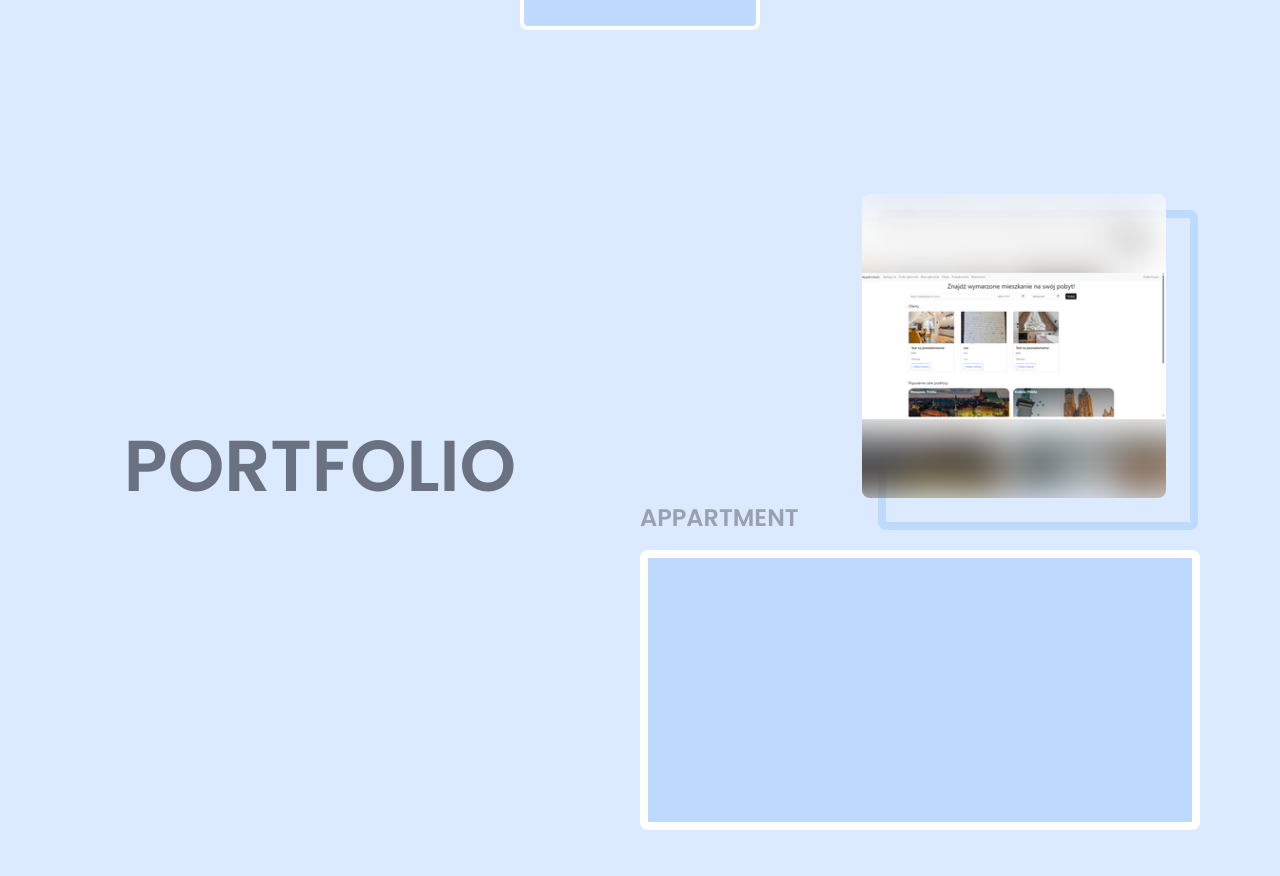
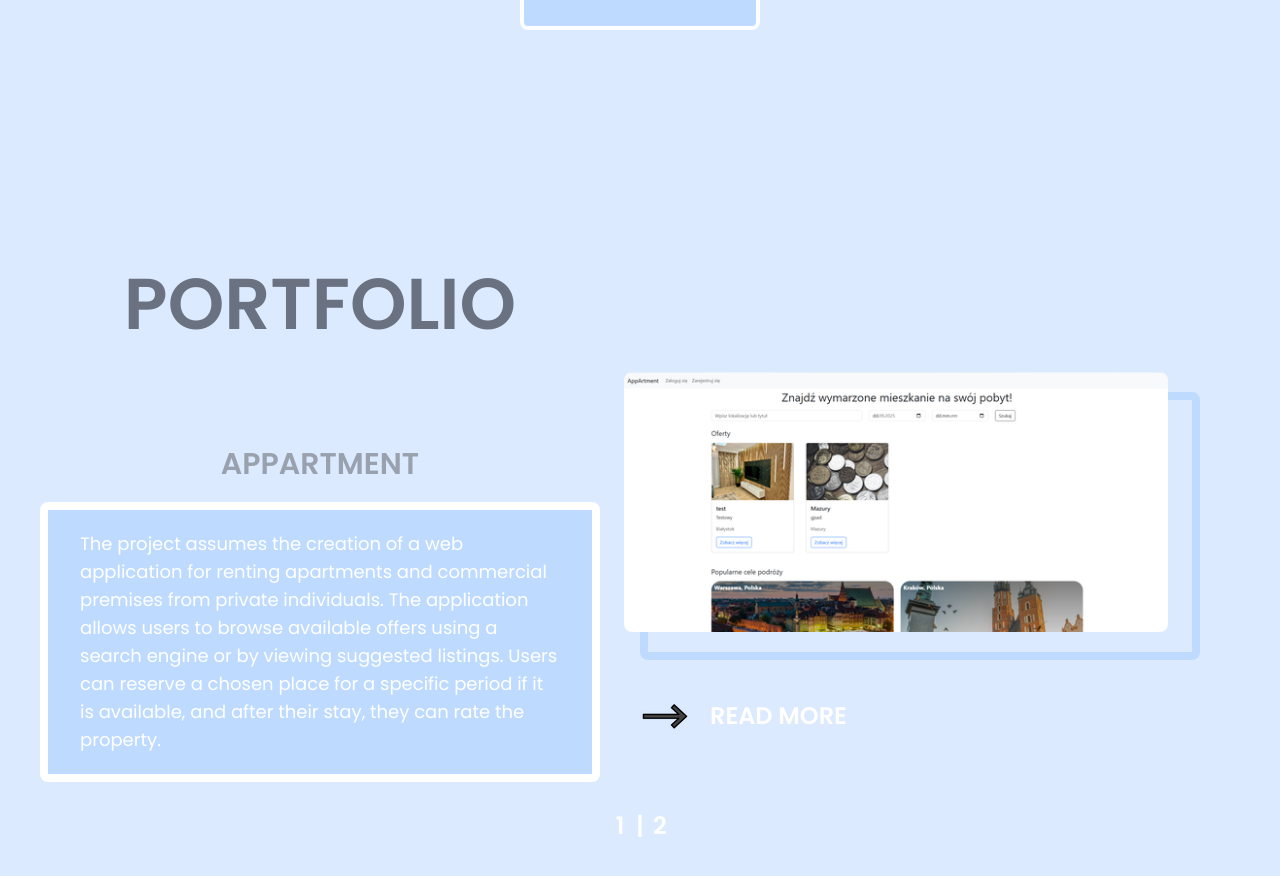
Before and after one commit to kaaper11/Portfolio, a React (Vite) app in the folder Portfolio/: page / in a window 1280 px wide. Shown: the part 1028-1904 px from the top of the page. Built offline with nearby package versions, Linux system fonts and the light colour scheme; a web font is replaced by a local one.

Commit message:
Futher make portfolio section.

```diff
--- a/Portfolio/src/components/startPage.jsx
+++ b/Portfolio/src/components/startPage.jsx
@@ -55,21 +55,47 @@ import React, {useRef} from "react";
              </div>
 
              <section className="container  flex items-center justify-center grid grid-cols-2 ">
-                 <h2 className="text-7xl font-bold text-gray-500 h-10 text-center">PORTFOLIO</h2>
-                 <div className=" items-center  grid grid-rows-2 ">
-                     <div className=" flex items-end justify-baseline grid grid-cols-[30px_auto] ">
-                         <span className="text-2xl font-bold text-gray-400 transform translate-y-21">APPARTMENT</span>
-                         <div className=" ml-52 transform translate-y-20 flex items-center justify-center bg-blue-100 w-80 h-80 border-8 border-blue-200 rounded-lg">
-                             <img className="transform -translate-6 rounded-lg" src={"./public/photos/appartment.png"} />
-                         </div>
-
+                 <div className="grid grid-rows-2">
+                     <div className="flex items-center justify-center">
+                        <h2 className="text-7xl font-bold text-gray-500 h-10 text-center">PORTFOLIO</h2>
                      </div>
                      <div>
-                     <div className="transform translate-y-20 w-140 text-xl bg-blue-200 flex items-center justify-center h-70 rounded-lg border-8 border-white ">
+                         <div className="flex items-center justify-center">
+                            <span className="text-3xl font-bold text-gray-400 ">APPARTMENT</span>
+                         </div>
+                         <div className="flex items-center justify-center transform translate-y-5">
+                             <div className=" w-140 text-lg bg-blue-200 flex items-center justify-center h-70 rounded-lg border-8 border-white ">
+                                <p className="m-8 text-white">The project assumes the creation of a web application for renting apartments and commercial premises from private individuals. The application allows users to browse available offers using a search engine or by viewing suggested listings. Users can reserve a chosen place for a specific period if it is available, and after their stay, they can rate the property.</p>
+                             </div>
+                         </div>
                      </div>
+
+                 </div>
+                 <div className="grid grid-rows-[auto_0px] ">
+                         <div className="  transform translate-y-20 flex items-center justify-center bg-blue-100 w-140 h-67 border-8 border-blue-200 rounded-lg">
+                             <img className="transform -translate-6 rounded-lg" src={"./public/photos/appartment.png"}  />
+                         </div>
+                     <div className="transform translate-y-30 grid grid-cols-[70px_auto] ">
+                         <div className="transform -translate-y-2">
+                             <img src="./public/photos/arrow.png" />
+                         </div>
+                         <div>
+                             <a href={"/"} className="text-white text-2xl font-bold hover:text-gray-400">READ MORE</a>
+                         </div>
                      </div>
                  </div>
              </section>
+             <div className="flex items-center justify-center grid grid-cols-[20px_20px_20px] mt-12 text-2xl font-bold text-white">
+                 <div className="flex items-center justify-center cursor-pointer hover:text-gray-400 ">
+                     <a >1</a>
+                 </div>
+                 <div className="flex items-center justify-center">
+                     <span>|</span>
+                 </div>
+                 <div className="flex items-center justify-center cursor-pointer hover:text-gray-400">
+                     <a>2</a>
+                 </div>
+             </div>
          </div>
      )
  }
```
Also changed, not shown: Portfolio/public/photos/appartment.png, Portfolio/public/photos/arrow.png (added).
